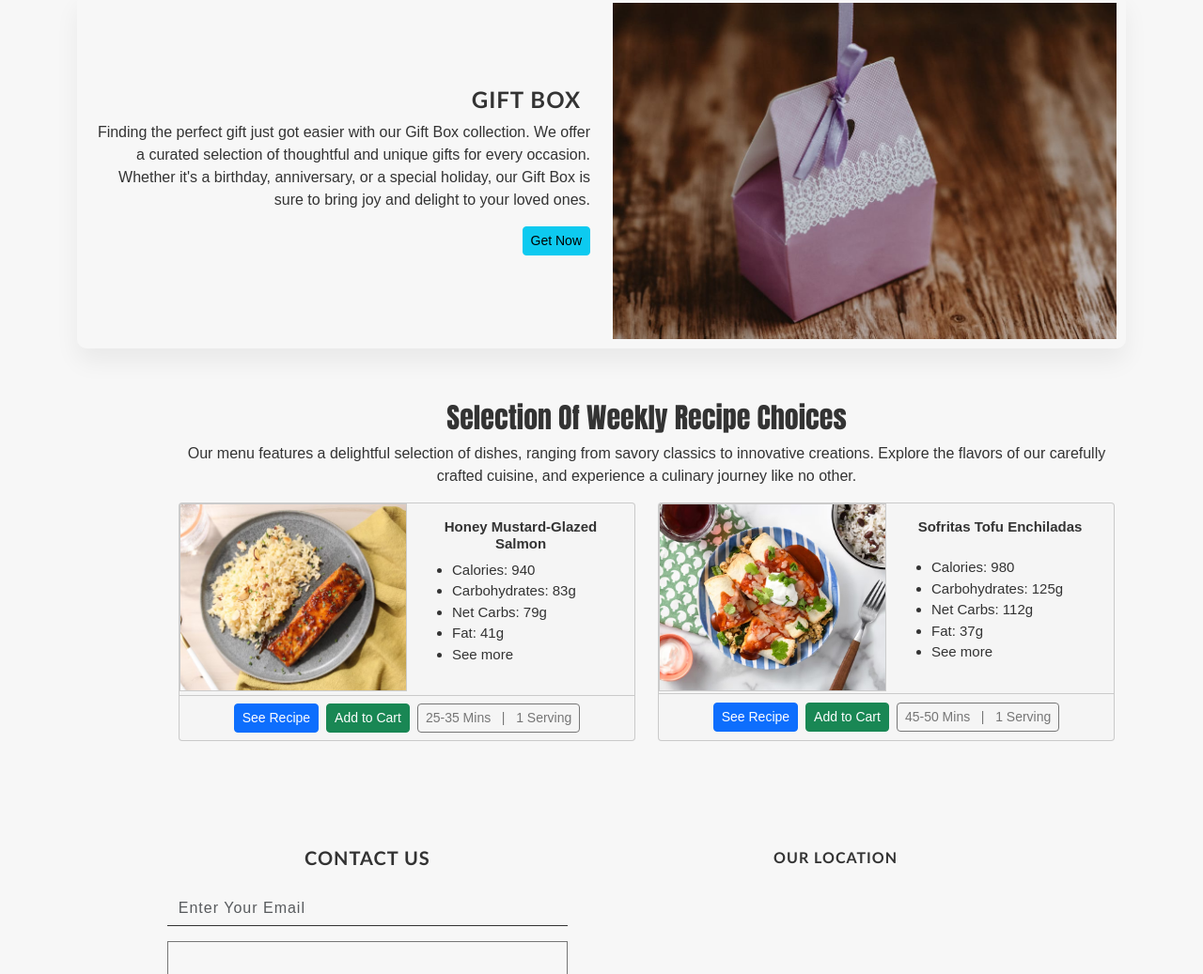
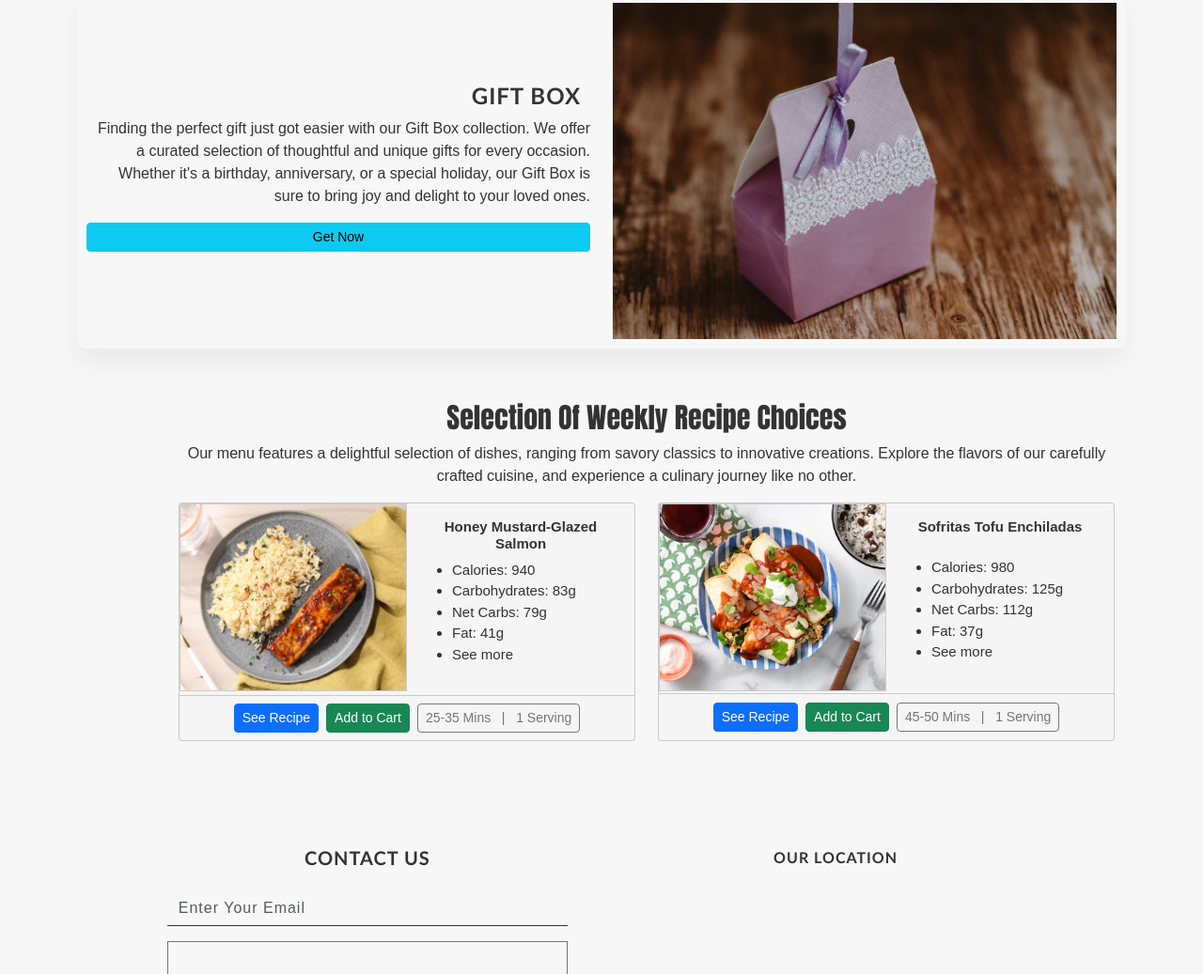
Before and after one commit to saihanhtet/in-a-box-by-sai, a plain HTML site: page others.html in a window 1280 px wide. Shown: the part 1007-2044 px from the top of the page at 94% size. Drawn offline with Linux system fonts and the light colour scheme; grey boxes are pictures that could not be loaded.

```diff
--- a/others.html
+++ b/others.html
@@ -117,7 +117,7 @@
                             thoughtful and unique gifts for every occasion. Whether it's a birthday, anniversary, or a
                             special holiday,
                             our Gift Box is sure to bring joy and delight to your loved ones.</p>
-                        <a href="#buy-gift" class="btn btn-sm btn-info text-capitalize">Get now</a>
+                        <a href="#buy-gift" class="btn btn-sm btn-info text-capitalize mb-2 w-100">Get now</a>
                     </div>
                 </div>
             </div>
```
